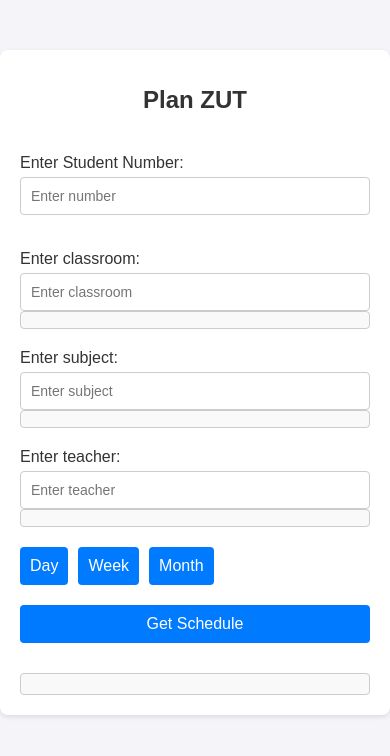
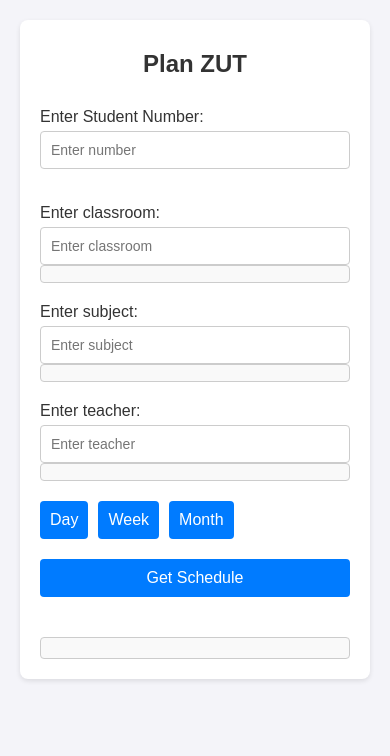
Before and after one commit to Dragodui/new-plan-zut, a PHP site: page / in a window 390 px wide. Shown: the top 756 px of the page. Run offline with PHP 8.4, Linux system fonts and the light colour scheme; some libraries are stand-ins or nearby versions.

Commit message:
change style

```diff
--- a/frontend/css/styles.css
+++ b/frontend/css/styles.css
@@ -4,19 +4,27 @@ body {
   color: #333;
   margin: 0;
   padding: 0;
+  display: flex;
+  justify-content: center;
+  align-items: center;
+  padding: 20px;
 }
 .container {
-  max-width: 600px;
-  margin: 50px auto;
+  max-width: 1200px;
   padding: 20px;
   background: #fff;
   box-shadow: 0 2px 5px rgba(0, 0, 0, 0.1);
   border-radius: 8px;
+  display: flex;
+  width: 100%;
+  gap: 10px;
+  justify-content: space-between;
 }
 .container h1 {
   text-align: center;
-  margin-bottom: 20px;
   font-size: 24px;
+  margin: 10px 0;
+  /* margin-top: 0; */
 }
 .container form {
   display: flex;
@@ -47,17 +55,11 @@ body {
   background-color: #0056b3;
 }
 .container .result {
-  margin-top: 20px;
   padding: 10px;
   border: 1px solid #ccc;
   border-radius: 4px;
   background: #f9f9f9;
   font-size: 14px;
-}
-#calendar {
-  max-width: 900px;
-  margin: 0 auto;
-  margin-top: 20px;
 }
 .dayButtons {
   display: flex;
@@ -139,3 +141,23 @@ label {
 #event-info h3 {
   margin-top: 0;
 }
+
+.inputData {
+  flex: 1 0 30%;
+}
+
+.calendarData {
+  flex: 1 0 60%;
+}
+
+@media(max-width: 768px) {
+  .container {
+    flex-direction: column;
+  }
+  .inputData {
+    flex: 1 0 80%;
+  }
+  .calendarData {
+    flex: 1 0 80%;
+  }
+}
--- a/frontend/index.html
+++ b/frontend/index.html
@@ -14,7 +14,8 @@
   </head>
   <body>
     <div class="container">
-      <h1>Plan ZUT</h1>
+      <div class="inputData">
+        <h1>Plan ZUT</h1>
       <form id="scheduleForm">
         <label for="studentNumber">Enter Student Number:</label>
         <input
@@ -74,9 +75,12 @@
         <p><strong>Teacher:</strong> <span id="event-teacher"></span></p>
         <p><strong>Description:</strong> <span id="event-description"></span></p>
       </div>
+      </div>
+     <div class="calendarData">
       <div id="calendar"></div>
       <div id="legend"></div>
       <div id="result" class="result"></div>
+     </div>
 
 
     </div>
```
